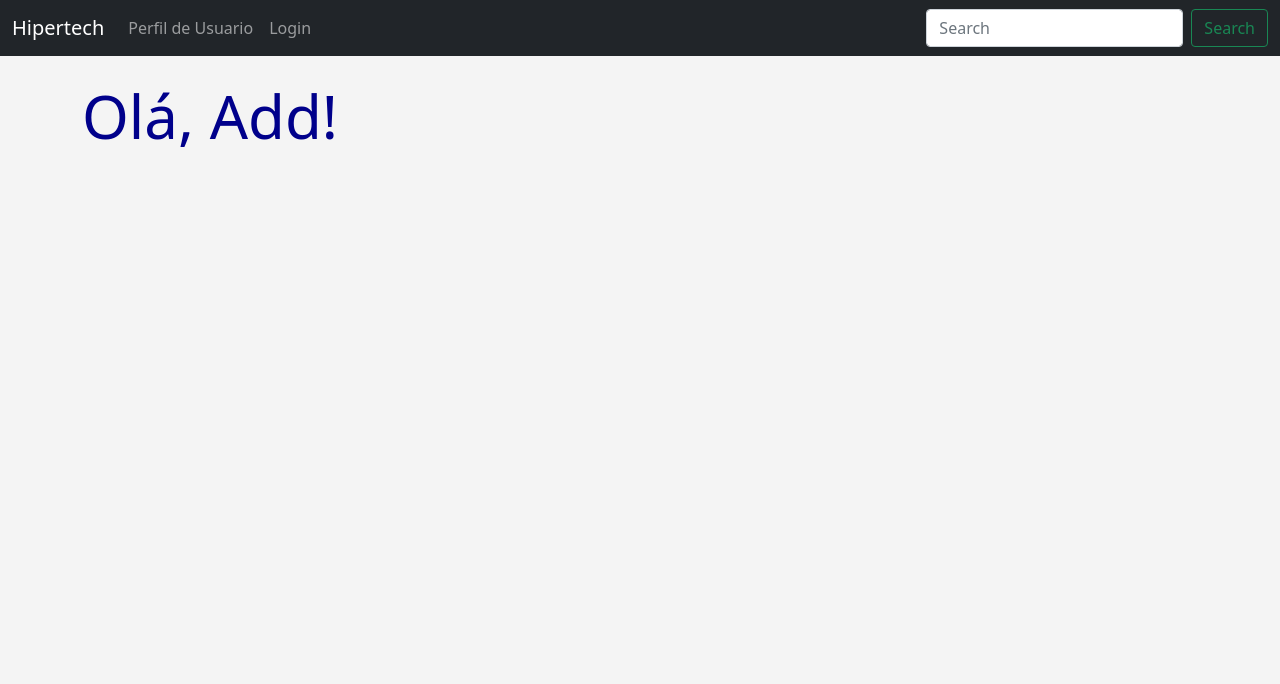
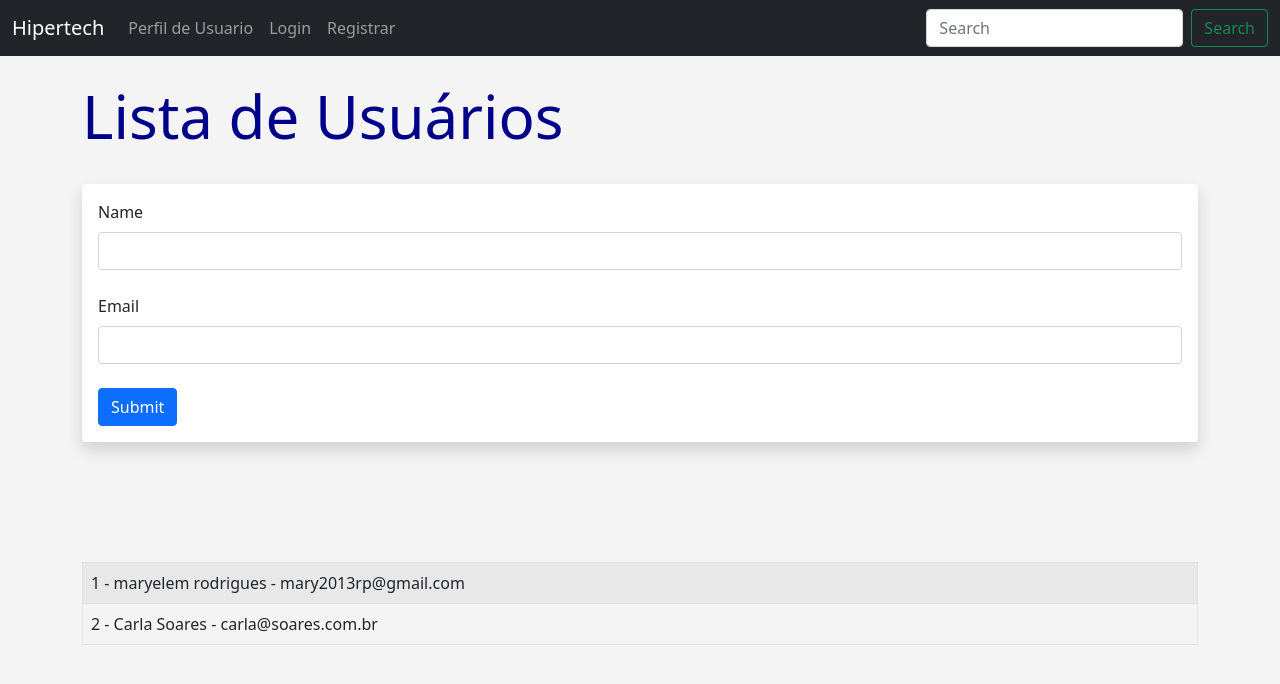
Before and after one commit to iMaary/project-blog-hiperhabit-flask, a Flask app: page /user/add in a window 1280 px wide. Shown: the top 684 px of the page. Run offline with Flask 2, Linux system fonts and the light colour scheme; data comes from the database, SQL or seed files in the repository; both versions use the stored data as it was after the commit.

Commit message:
Database Users with SQLAlchemy

```diff
--- a/hello.py
+++ b/hello.py
@@ -24,13 +24,20 @@ class Users(db.Model):
     email = db.Column(db.String(120), nullable=False, unique=True)
     date_added = db.Column(db.DateTime, default=datetime.utcnow)
 
+#Create A String
+def __repr__(self):
+    return '<Name %r>' % self.name
+
+# Create a form class
+class UserForm(FlaskForm):
+    name = StringField("Name", validators=[DataRequired()])
+    email = StringField("Email", validators=[DataRequired()])
+    submit = SubmitField("Submit")
+
 # Create a form class
 class NamerForm(FlaskForm):
     name = StringField("Qual é o seu nome?", validators=[DataRequired()])
     submit = SubmitField("Submit")
-
-#create a route decorate (it's how ...url.../home.html)
-@app.route('/') # it works when there ins't route name
 
 #def index():
 #    return "<h1>Hello World!</h1>"
@@ -43,6 +50,9 @@ class NamerForm(FlaskForm):
 # title
 # trim
 # spritags
+
+#create a route decorate (it's how ...url.../home.html)
+@app.route('/') # it works when there ins't route name
 
 def index():
     first_name = "Maria"
@@ -62,6 +72,43 @@ def user(name):
 #set FLASK_APP=hello.py
 #set FLASK_ENV=development
 
+# Local create user register
+@app.route('/user/add', methods=['GET', 'POST'])
+
+def add_user():
+    name = None
+    form = UserForm()
+    # Validate Form if it was Submited
+    if form.validate_on_submit():
+        user = Users.query.filter_by(email=form.email.data).first()
+        if user is None:
+            user = Users(name=form.name.data, email=form.email.data)
+            db.session.add(user)
+            db.session.commit()
+        name = form.name.data
+        form.name.data = ''
+        form.email.data = ''
+        flash("Usuário Adicionado Com Sucesso!")
+    our_users = Users.query.order_by(Users.date_added)
+    return render_template("add_user.html", name=name,
+                                            form=form,
+                                            our_users=our_users)
+
+# Create Name Page
+@app.route('/name', methods=['GET', 'POST'])
+
+def name():
+    name = None
+    form = NamerForm()
+    # Validate Form if it was Submited
+    if form.validate_on_submit():
+        name = form.name.data
+        form.name.data = ''
+        flash("Formulário Submetido Com Sucesso!")
+
+    return render_template("name.html", name = name,
+                                        form = form)
+
 # Create Custom Error Page
 
 #invalid url
@@ -73,19 +120,3 @@ def page_not_fount(e):
 @app.errorhandler(500)
 def page_not_fount(e):
     return render_template("500.html")
-
-# Create Name Page
-@app.route('/name', methods=['GET', 'POST'])
-
-def name():
-    name = None
-    form = NamerForm()
-    # Validate Form
-    if form.validate_on_submit():
-        name = form.name.data
-        form.name.data = ''
-        flash("Formulário Submetido Com Sucesso!")
-
-    return render_template("name.html",
-                            name = name,
-                            form = form)
--- /dev/null
+++ b/templates/add_user.html
@@ -0,0 +1,51 @@
+{% extends 'base.html' %}
+
+{% block content %}
+
+{% for message in get_flashed_messages() %}
+    <div class="alert alert-warning alert-dismissible fade show" role="alert">
+        {{ message }}
+        <button type="button" class="btn-close" data-bs-dismiss="alert" aria-label="Close"></button>
+    </div>
+
+{% endfor %}
+
+{% if name %}
+    <h1>Usuário adicionado: {{name}}!!</h1>
+    <br>
+    <table class="table table-hover table-bordered table-striped">
+        <tr>
+        <td>
+        {% for our_user in our_users %}
+        {{ our_user.id }} - {{ our_user.name }} - {{ our_user.email }}
+        </td>
+        </tr>
+        {% endfor %}
+    </table>
+{% else %}
+    <h1>Lista de Usuários</h1>
+    <br/>
+    <div class="shadow p-3 mb-5 bg-body rounded">
+        <form method="POST">
+            {{ form.hidden_tag() }}
+
+            {{ form.name.label(class="form-label") }}
+            {{ form.name(class="form-control") }}
+            <br/>
+            {{ form.email.label(class="form-label") }}
+            {{ form.email(class="form-control") }}
+            <br/>
+            {{ form.submit(class="btn btn-primary") }}
+
+        </form>
+    </div>
+    <br/><br/><br/>
+    <table class="table table-hover table-bordered table-striped">
+        {% for our_user in our_users %}
+        <tr>
+        <td>{{ our_user.id }} - {{ our_user.name }} - {{ our_user.email }}</td>
+        </tr>
+        {% endfor %}
+    </table>
+{% endif %}
+{% endblock %}
--- a/templates/navbar.html
+++ b/templates/navbar.html
@@ -12,6 +12,9 @@
           <li class="nav-item">
             <a class="nav-link" href="{{ url_for('name') }}">Login</a>
           </li>
+          <li class="nav-item">
+            <a class="nav-link" href="{{ url_for('add_user') }}">Registrar</a>
+          </li>
         </ul>
         <form class="d-flex">
           <input class="form-control me-2" type="search" placeholder="Search" aria-label="Search">
```
Also changed, not shown: users.db (added), 1 other file.
